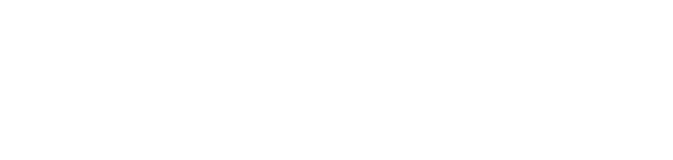
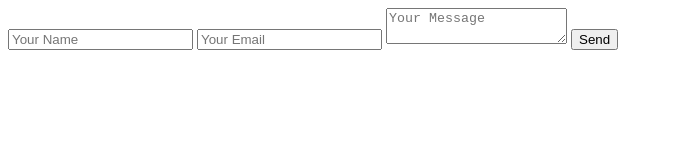
Before and after one commit to loan-heron/GestionProjetCours, a plain HTML site: page contact.html in a window 1280 px wide. Shown: the whole page, without its empty margins (0-673 px from the left). Drawn offline with Linux system fonts and the light colour scheme.

Commit message:
Ajout du formulaire dans /contact

```diff
--- a/contact.html
+++ b/contact.html
@@ -5,5 +5,12 @@
     <meta name="viewport" content="width=device-width, initial-scale=1.0" />
     <title>Document</title>
   </head>
-  <body></body>
+  <body>
+    <form>
+      <input type="text" name="name" placeholder="Your Name" />
+      <input type="email" name="email" placeholder="Your Email" />
+      <textarea name="message" placeholder="Your Message"></textarea>
+      <button type="submit">Send</button>
+    </form>
+  </body>
 </html>
```
